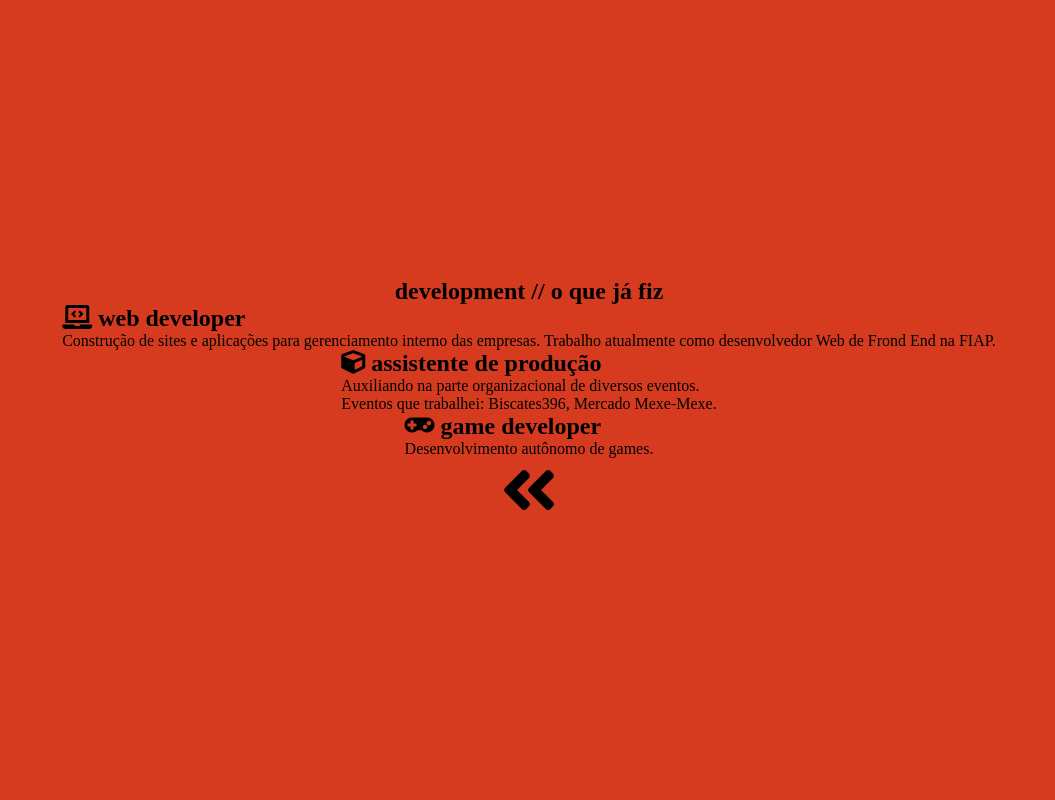
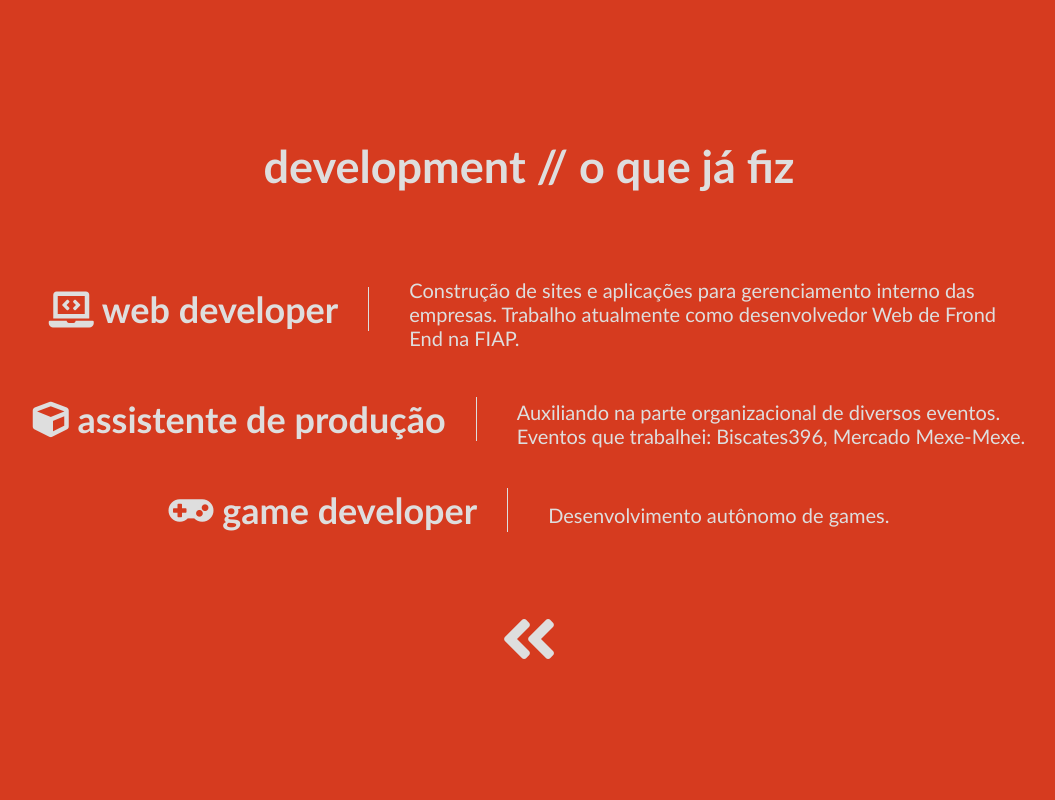
Before and after one commit to baptixta/baptixta.github.io, a plain HTML site: page index.html in a window 1280 px wide. Shown: the part 2400-3200 px from the top of the page, without its empty margins (111-1166 px from the left). Drawn offline with Linux system fonts and the light colour scheme.

Commit message:
Site Profissional | Ajuste - Páginas Novas

```diff
--- a/css/style.css
+++ b/css/style.css
@@ -206,6 +206,38 @@ a {
   transition: all 1s ease;
 }
 
+.development-content {
+  align-items: center;
+  display: flex;
+  padding: 10px 0px;
+}
+
+.development-title {
+  color: #dedede;
+  font: 45px 'Trebuchet MS';
+  font-weight: 900;
+  margin: 10px 0px 55px 0px;
+}
+
+.development-subtitle {
+  color: #dedede;
+  font: 36px 'Trebuchet MS';
+  font-weight: 900;
+  margin: 10px auto;
+  max-width: 600px;
+  padding-right: 30px;
+  border-right: 1px solid #dedede;
+}
+
+.development-info {
+  color: #dedede;
+  font: 20px 'Trebuchet MS';
+  margin: 10px auto;
+  max-width: 600px;
+  padding: 10px 0px 0px 40px;
+  transition: all 1s ease;
+}
+
 /* PAGES - PORTFOLIO */
 
 .portfolio-page {
@@ -217,6 +249,10 @@ a {
   height: 100vh;
   position: relative;
   transition: all 1s ease;
+}
+
+.loading {
+  transform: scale(0.5);
 }
 
 /* PAGES - EDUCATION */
@@ -256,6 +292,19 @@ a {
   height: 100vh;
   position: relative;
   transition: all 1s ease;
+}
+
+/* Botão Voltar */
+.fa-angle-double-left {
+  color: #dedede;
+  margin-top: 55px;
+  transition: all .5s ease-in-out;
+}
+
+.fa-angle-double-left:hover {
+  cursor: pointer;
+  transform: scale(2);
+  transition: all .4s ease-in-out;
 }
 
 /* Social Media */
```
